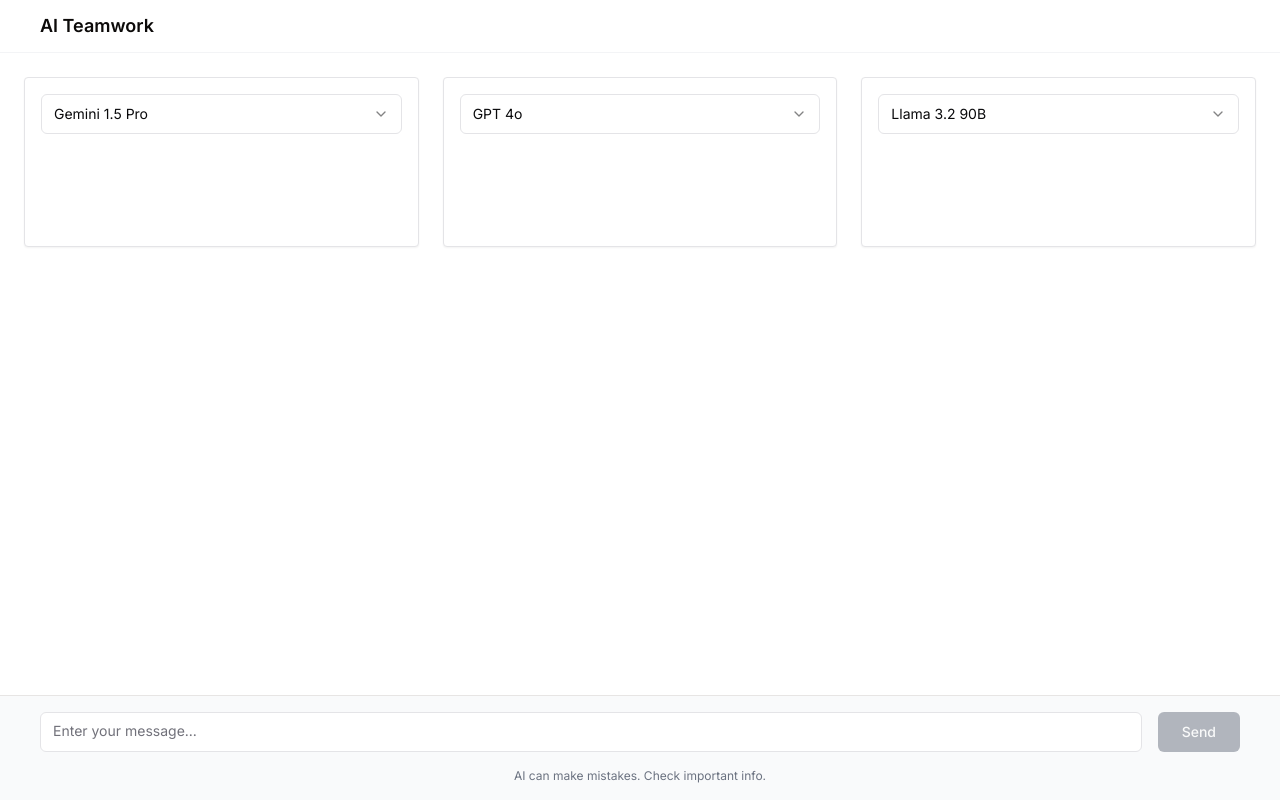
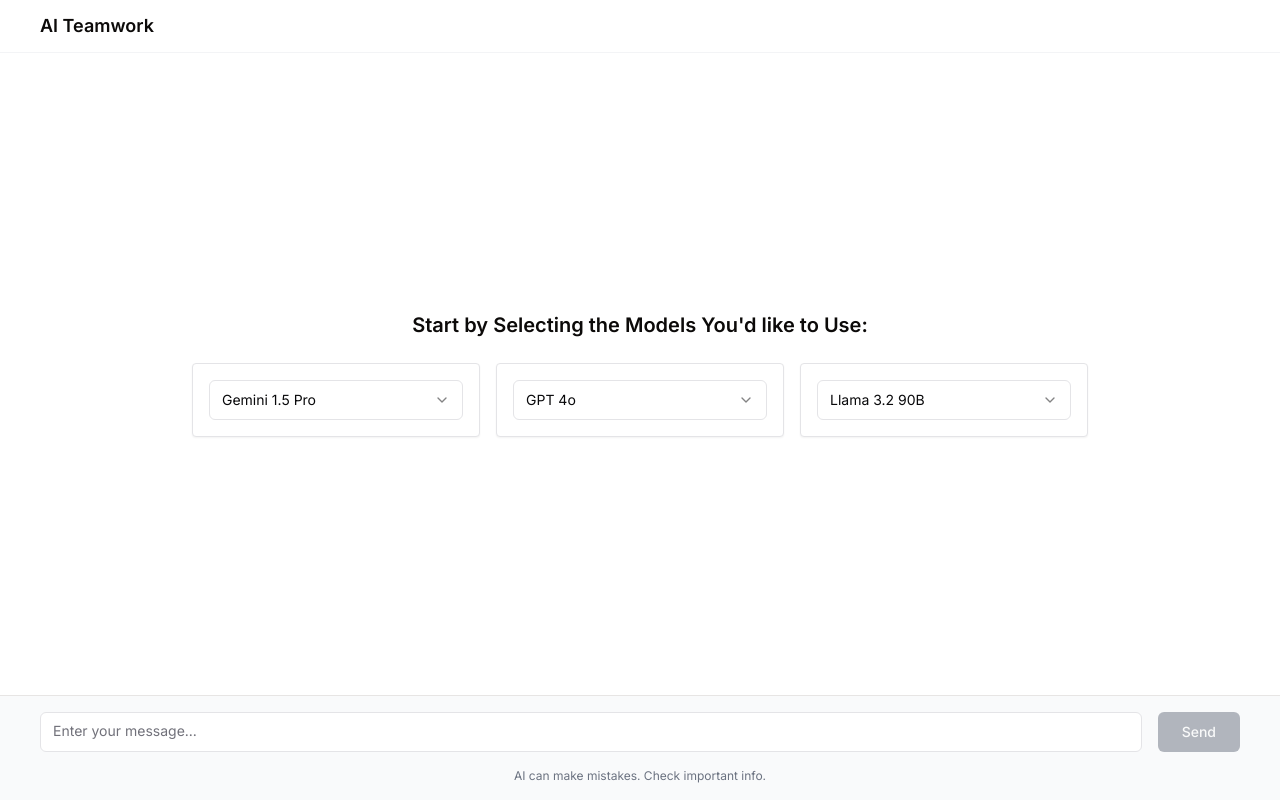
Before and after one commit to williamhutech/many-ai, a Next.js app: page / in a window 1280 px wide. Built offline with nearby package versions, Linux system fonts and the light colour scheme.

Commit message:
Version 0.19 - Convo is Here!!!
- Brand new convo view
- Brand new initial page
- Auto scroll while streaming
- Better responsive web experience
- UI enhancements

```diff
--- a/src/app/globals.css
+++ b/src/app/globals.css
@@ -63,3 +63,51 @@
   0%, 100% { opacity: 0; }
   10%, 90% { opacity: 1; }
 }
+
+html, body {
+  height: 100%;
+}
+
+#__next {
+  height: 100%;
+  display: flex;
+  flex-direction: column;
+}
+
+main {
+  flex: 1;
+  overflow-y: auto;
+  width: 100%;
+}
+
+.container {
+  max-width: 100%;
+  margin-left: auto;
+  margin-right: auto;
+  padding-left: 1rem;
+  padding-right: 1rem;
+}
+
+@media (min-width: 640px) {
+  .container {
+    max-width: 640px;
+  }
+}
+
+@media (min-width: 768px) {
+  .container {
+    max-width: 768px;
+  }
+}
+
+@media (min-width: 1024px) {
+  .container {
+    max-width: 1024px;
+  }
+}
+
+@media (min-width: 1280px) {
+  .container {
+    max-width: 1280px;
+  }
+}
--- a/src/app/page.tsx
+++ b/src/app/page.tsx
@@ -24,7 +24,7 @@
 export default function SDKPlayground() {
   const defaultModels = ['gemini-1.5-pro-002', 'gpt-4o-2024-08-06', 'meta-llama/Llama-3.2-90B-Vision-Instruct-Turbo'];
 
-  // Initialize state variables for models, input, results, loading, session, and conversation histories
+  // Initialize state variables
   const [models, setModels] = useState<string[]>(() => {
     if (typeof window !== 'undefined') {
       const storedModels = localStorage.getItem('selectedModels');
@@ -33,11 +33,14 @@
     return defaultModels;
   });
   const [input, setInput] = useState('');
-  const [results, setResults] = useState(['', '', '']);
+  const [conversations, setConversations] = useState<Array<{ prompt: string, results: string[] }>>([]);
   const [isLoading, setIsLoading] = useState(false);
   const [sessionId, setSessionId] = useState<string | null>(null);
   const [conversationHistories, setConversationHistories] = useState<{ [modelId: string]: Array<{ role: string; content: string }> }>({});
   const [showCopiedPopup, setShowCopiedPopup] = useState(false);
+  const latestConversationRef = useRef<HTMLDivElement>(null);
+  const [isInitialState, setIsInitialState] = useState(true);
+  const [isDismissing, setIsDismissing] = useState(false);
 
   // Refresh the webpage when the title is clicked
   const handleTitleClick = () => {
@@ -83,6 +86,17 @@
     const currentInput = input;
     setInput('');
 
+    if (isInitialState) {
+      setIsDismissing(true);
+      setTimeout(() => {
+        setIsInitialState(false);
+        setIsDismissing(false);
+      }, 250); // Match this duration with the CSS animation duration
+    }
+
+    // Add new conversation entry
+    setConversations(prev => [...prev, { prompt: currentInput, results: ['', '', ''] }]);
+
     // Function to fetch response for a single model
     const fetchModelResponse = async (index: number) => {
       const modelId = models[index];
@@ -125,10 +139,10 @@
                 const data = JSON.parse(line.slice(6));
                 if (data.content) {
                   modelResponse += data.content;
-                  setResults(prevResults => {
-                    const newResults = [...prevResults];
-                    newResults[index] = modelResponse;
-                    return newResults;
+                  setConversations(prev => {
+                    const newConversations = [...prev];
+                    newConversations[newConversations.length - 1].results[index] = modelResponse;
+                    return newConversations;
                   });
                 } else if (data.error) {
                   throw new Error(data.error);
@@ -154,22 +168,29 @@
         });
       } catch (error) {
         console.error(`Error fetching response for ${modelId}:`, error);
-        setResults(prevResults => {
-          const newResults = [...prevResults];
-          newResults[index] = `Error: ${error instanceof Error ? error.message : 'Failed to fetch response'}`;
-          return newResults;
+        setConversations(prev => {
+          const newConversations = [...prev];
+          newConversations[newConversations.length - 1].results[index] = `Error: ${error instanceof Error ? error.message : 'Failed to fetch response'}`;
+          return newConversations;
         });
       }
     };
 
     // Fetch responses from all models simultaneously
     await Promise.all(models.map((_, index) => fetchModelResponse(index)));
+
     setIsLoading(false);
   };
 
+  useEffect(() => {
+    if (latestConversationRef.current) {
+      latestConversationRef.current.scrollIntoView({ behavior: 'smooth' });
+    }
+  }, [conversations]);
+
   // Render the user interface with header, main content, and footer
   return (
-    <div className="flex flex-col min-h-screen">
+    <div className="flex flex-col h-screen">
       {/* Header */}
       <header className="bg-white border-b border-gray-100 px-10 py-3">
         <h1 className="text-lg font-semibold font-inter">
@@ -182,12 +203,49 @@
         </h1>
       </header>
 
-      {/* Main content area with result cards */}
-      <main className="flex-1 container mx-auto p-6 overflow-hidden">
-        <div className="grid gap-6 grid-cols-1 sm:grid-cols-2 lg:grid-cols-3">
-          {[0, 1, 2].map((index) => (
-            <ResultCard key={index} index={index} models={models} results={results} handleModelChange={handleModelChange} />
-          ))}
+      {/* Main content area with conversation history and result cards */}
+      <main className={cn(
+        "flex-1 w-full overflow-y-auto",
+        isInitialState ? "flex items-center justify-center" : ""
+      )}>
+        <div className="container mx-auto p-6">
+          {(isInitialState || isDismissing) ? (
+            <div className={cn(
+              "transition-opacity duration-500",
+              isDismissing ? "opacity-0" : "opacity-100"
+            )}>
+              <InitialModelSelection models={models} handleModelChange={handleModelChange} />
+            </div>
+          ) : (
+            <div className="space-y-6">
+              {conversations.map((conversation, index) => (
+                <div
+                  key={index}
+                  className="space-y-4"
+                  ref={index === conversations.length - 1 ? latestConversationRef : null}
+                >
+                  {/* User's prompt speech bubble */}
+                  <div className="flex justify-end mb-4">
+                    <div className="max-w-3/4 p-3 rounded bg-gray-100">
+                      <p className="text-sm text-gray-800">{conversation.prompt}</p>
+                    </div>
+                  </div>
+                  {/* AI response cards */}
+                  <div className="grid gap-6 grid-cols-1 sm:grid-cols-2 lg:grid-cols-3">
+                    {[0, 1, 2].map((modelIndex) => (
+                      <ResultCard
+                        key={modelIndex}
+                        index={modelIndex}
+                        models={models}
+                        results={conversation.results}
+                        handleModelChange={handleModelChange}
+                      />
+                    ))}
+                  </div>
+                </div>
+              ))}
+            </div>
+          )}
         </div>
       </main>
 
@@ -205,7 +263,7 @@
                   e.currentTarget.style.height = `${e.currentTarget.scrollHeight}px`;
                 }}
                 onSubmit={handleSubmit}
-                placeholder={results.some(result => result !== '') ? input : 'Enter your message...'}
+                placeholder="Enter your message..."
                 className="w-full placeholder-gray-500 placeholder-opacity-100 focus:placeholder-opacity-0"
               />
             </div>
@@ -262,7 +320,7 @@
         "transition-all duration-200"
       )}
     >
-      <CardHeader className="flex items-center justify-between p-4">
+      <CardHeader className="flex items-center justify-between p-2">
         <Select
           value={models[index]}
           onValueChange={(value) => handleModelChange(index, value)}
@@ -289,3 +347,43 @@
     </Card>
   );
 };
+
+const InitialModelSelection = ({ models, handleModelChange }: {
+  models: string[];
+  handleModelChange: (index: number, value: string) => void;
+}) => {
+  const [modelOptions, setModelOptions] = useState<Model[]>([]);
+
+  useEffect(() => {
+    setModelOptions(getAllModels());
+  }, []);
+
+  return (
+    <div className="flex flex-col items-center justify-center w-full max-w-4xl mx-auto space-y-6">
+      <h2 className="text-xl font-semibold text-center">
+        Start by Selecting the Models You&apos;d like to Use:
+      </h2>
+      <div className="grid gap-4 grid-cols-1 sm:grid-cols-2 lg:grid-cols-3 w-full">
+        {[0, 1, 2].map((index) => (
+          <Card key={index} className="p-4">
+            <Select
+              value={models[index]}
+              onValueChange={(value) => handleModelChange(index, value)}
+            >
+              <SelectTrigger className="w-full">
+                <SelectValue />
+              </SelectTrigger>
+              <SelectContent>
+                {modelOptions.map(model => (
+                  <SelectItem key={model.id} value={model.id}>
+                    {model.displayName}
+                  </SelectItem>
+                ))}
+              </SelectContent>
+            </Select>
+          </Card>
+        ))}
+      </div>
+    </div>
+  );
+};
```
